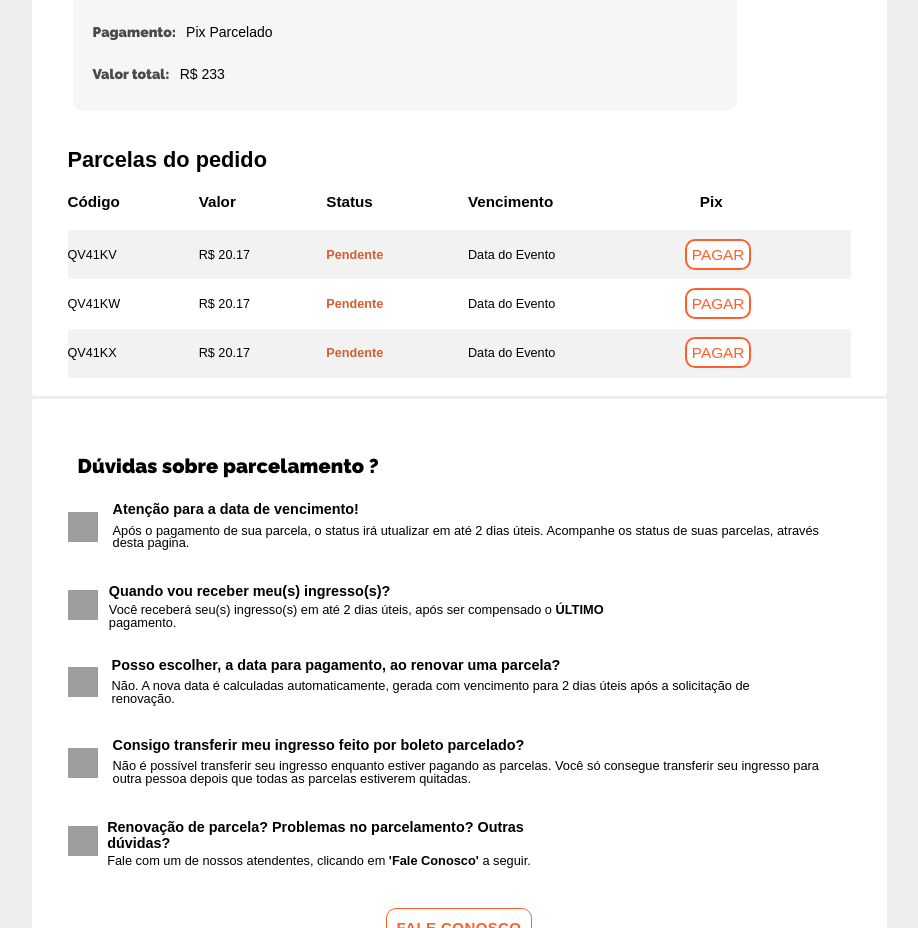
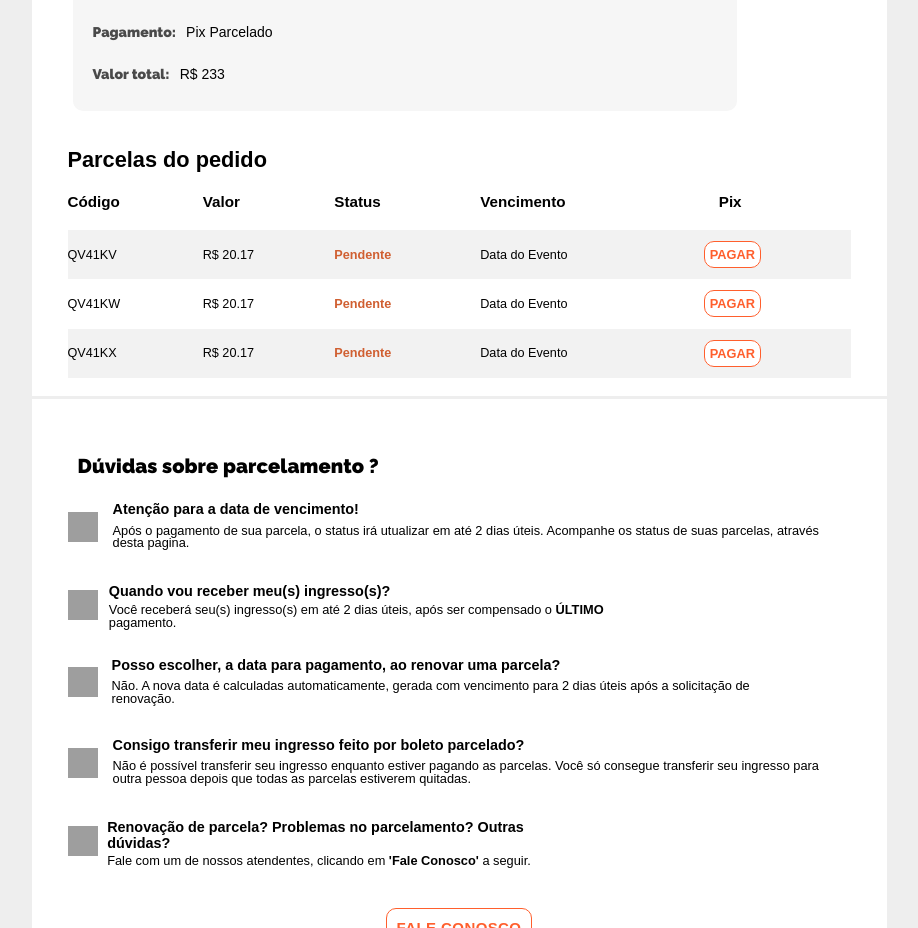
Before and after one commit to lucasdonay/pix-parcelado-ingressolive, a plain HTML site: page index.html in a window 1280 px wide. Shown: the part 967-1895 px from the top of the page, without its empty margins (181-1099 px from the left). Drawn offline with Linux system fonts and the light colour scheme; grey boxes are pictures that could not be loaded.

Commit message:
alteracao button

```diff
--- a/index.html
+++ b/index.html
@@ -239,7 +239,6 @@ e o efento bold(texto em negrito)  */
     table.Parcela {
       padding: 0 4% 2% 4%;
       background-color: #ffffff;
-      border-radius: 4px;
       width: 95%;
       font-size: 80%;
       margin-top: -10px;
@@ -268,12 +267,13 @@ e o efento bold(texto em negrito)  */
     #link {
       color: #FF5F2D;
       background-color: #ffffff;
-      border: 2px solid #FF5F2D;
+      border: 1.8px solid #FF5F2D;
       width: 30px;
       height: 20px;
       padding: 5px;
       border-radius: 10px;
-      font-size: 120%;
+      font-weight: 600;
+      font-size: 100%;
       text-decoration: none;
       transition: 0.3s ease-out;
     }
@@ -283,7 +283,7 @@ e o efento bold(texto em negrito)  */
       color: white;
       background-color: #FF5F2D;
       border: 2px solid white;
-      font-weight: 500;
+      font-weight: 600;
     }
 
     /* xxxxxxxxxxxxxxxxxxxxxxxxxxxxxxxxxxxxxxxxxxxxxxxxxxxxxxxxxxxxxxxxxxxxxxxxxxx */
```
